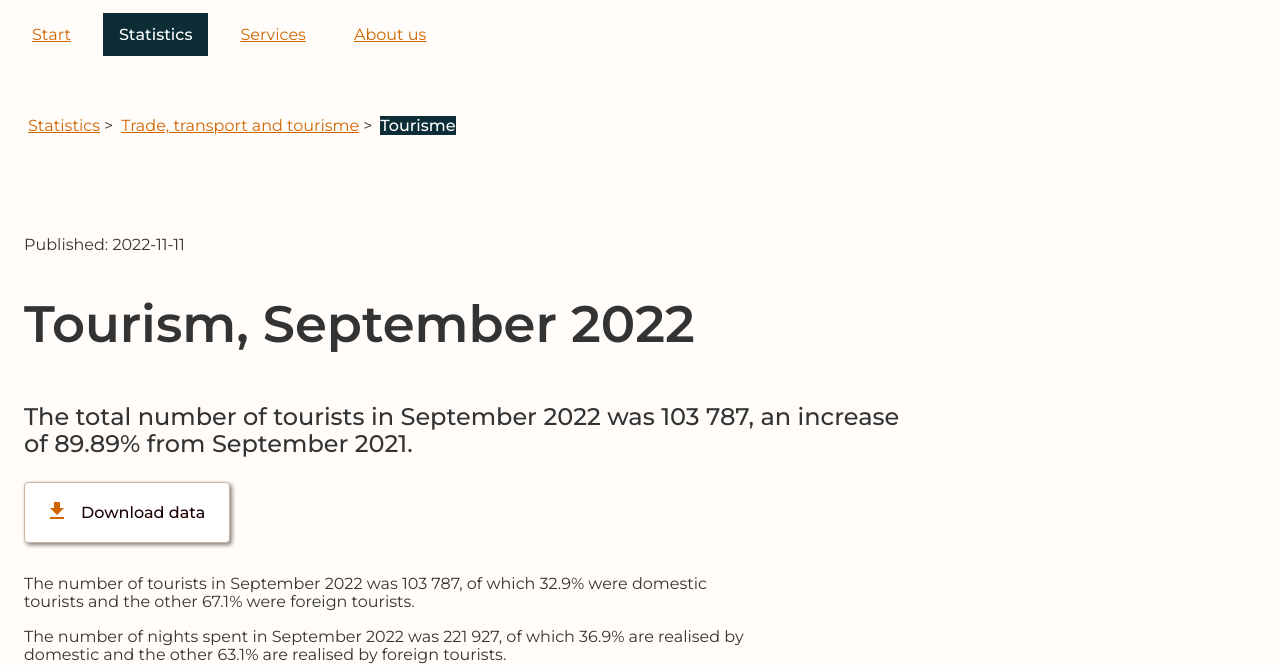
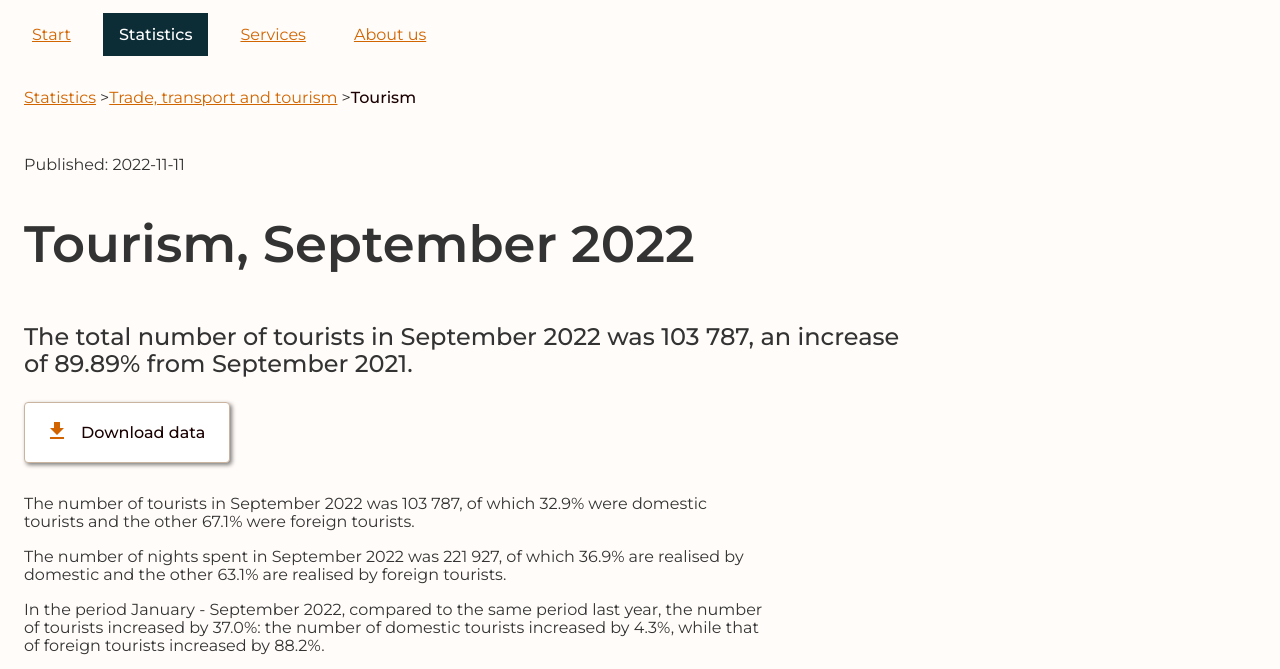
Before and after one commit to privatemonkey/makstat-design, a website: page public/templates/details.html in a window 1280 px wide. Shown: the part 64-733 px from the top of the page. Drawn offline with Linux system fonts and the light colour scheme; no server answers.

Commit message:
List style fix
Fixed lists

```diff
--- a/public/components/navigation/breadcrumb/statistics.html
+++ b/public/components/navigation/breadcrumb/statistics.html
@@ -1,7 +1,7 @@
 <nav aria-label="Breadcrumb" class="breadcrumb">
     <ol>
         <li><a href="/templates/statistics.html">Statistics</a></li>
-        <li><a href="/templates/statistics.html">Trade, transport and tourisme</a></li>
-        <li><a href="/templates/statistics.html" class="is-active">Tourisme</a></li>
+        <li><a href="/templates/statistics.html">Trade, transport and tourism</a></li>
+        <li><a href="/templates/statistics.html" class="is-active">Tourism</a></li>
     </ol>
 </nav>
--- a/scss/_layout.scss
+++ b/scss/_layout.scss
@@ -128,7 +128,7 @@ body {
 header, main, nav.main, nav.breadcrumb, article {
     max-width: 1280px;
     margin: 0 auto;
-    padding: var(--space-large)
+    padding: 0 var(--space-large)
 }
 
 main article {
--- a/scss/_typography.scss
+++ b/scss/_typography.scss
@@ -71,16 +71,14 @@ a, a h3 {
 }
 
 ol li, ul li {
-    padding: var(--space-tiny);
-}
-
-ul li {
-    margin: -0.5rem;
+    padding: 0;
+    margin: 0;
 }
 
 ol, ul {
     padding: 0 var(--space-large);
     margin-bottom: var(--space-xlarge);
+    --space-between: 0;
 }
 
 a.readmore {
--- a/scss/components/_nav.scss
+++ b/scss/components/_nav.scss
@@ -4,7 +4,10 @@
     background-size: 1.5rem 1.5rem;
 }
 
-.breadcrumb ol {
+nav.breadcrumb {
+    padding-top: 0;
+    padding-bottom: 0;
+    ol {
         display: flex;
         flex-direction: row;
         flex-wrap: wrap;
@@ -17,6 +20,14 @@
         }
         li:last-of-type::after {
             content: '';
+        }
+
+        a.is-active {
+            color: var(--text);
+            font-weight: var(--semibold);
+            background-color: transparent;
+            text-decoration: none;
+        }
     }
 }
 
--- a/scss/elements/_tables.scss
+++ b/scss/elements/_tables.scss
@@ -60,4 +60,8 @@ table {
     tbody th, tbody td {
         border-top: 1px solid var(--table-border-color);
     }
+
+    caption {
+        width: 100%;
+    }
 }
```
Also changed, not shown: public/assets/css/style.css, 1 other file. Lines whose indentation alone changed are shown as unchanged.
